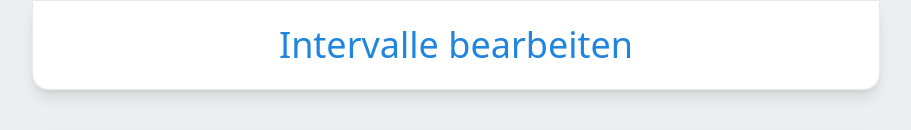
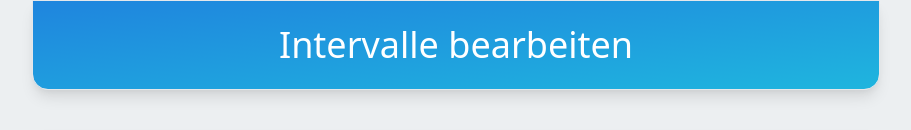
Before and after one commit to Leon-1207/dbv-timer, a Nuxt app: page / in a window 1280 px wide. Shown: the top 130 px of the page, without its empty margins (184-1095 px from the left). Built offline with nearby package versions, Linux system fonts and the light colour scheme.

Commit message:
NEW: setup page top and bottom design
use gradient of theme color for head

```diff
--- a/components/setupPage.vue
+++ b/components/setupPage.vue
@@ -106,3 +106,17 @@ export default {
   },
 };
 </script>
+
+
+<style lang="postcss" scoped>
+#setup-page .page-top-wrapper {
+  @apply bg-gradient-to-br from-theme to-theme-gradient text-white;
+}
+#setup-page .page-top-wrapper > * {
+  @apply text-white;
+}
+
+#setup-page .page-bottom-wrapper  {
+  @apply mt-20;
+}
+</style>
```
